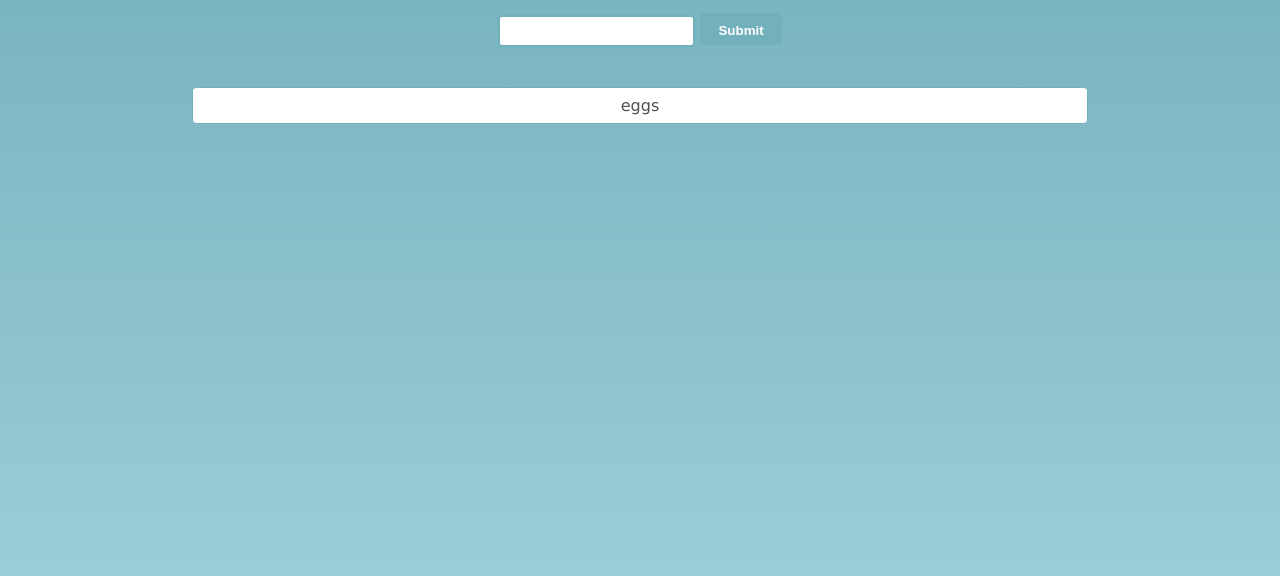
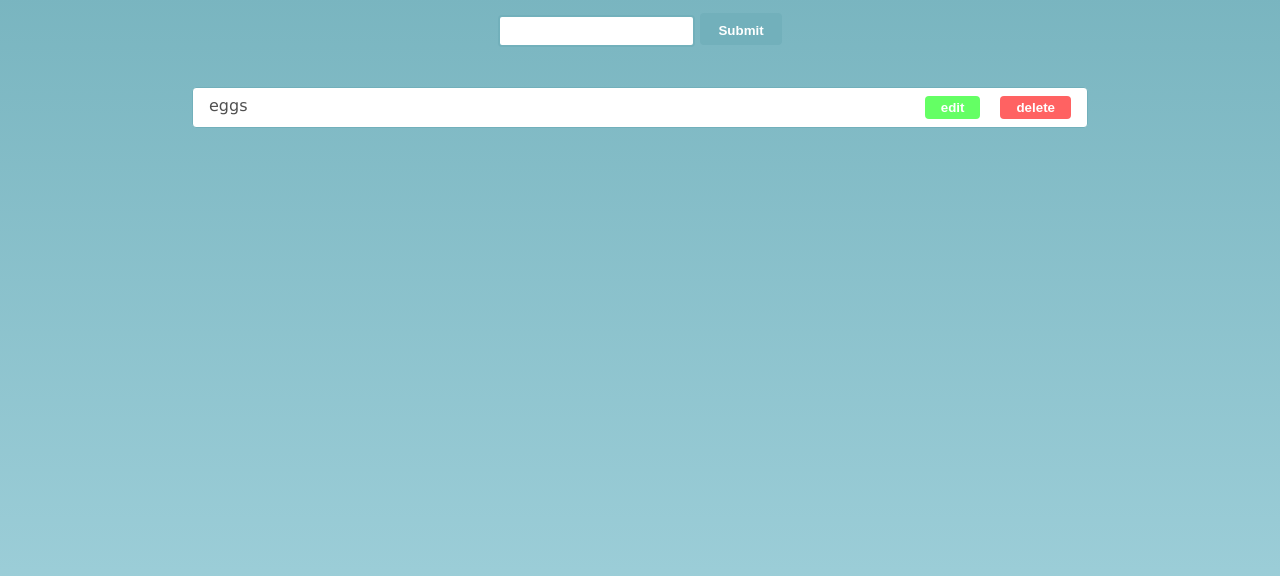
Before and after one commit to Tirelo-Mputle/to_do_list_app, a plain HTML site: page index.html in a window 1280 px wide. Shown: the part 124-700 px from the top of the page. Drawn offline with Linux system fonts and the light colour scheme.

Commit message:
Styled list item and edit and delete buttons

```diff
--- a/css/styles.css
+++ b/css/styles.css
@@ -3,6 +3,8 @@
   --secondary-color: #a5d4de;
   --white: #fff;
   --dark-text: #505050;
+  --delete: rgb(255, 98, 98);
+  --edit: rgb(100, 255, 100);
 
   /* borders */
   --border0_25: 0.25rem;
@@ -74,7 +76,7 @@ li {
 /* end of form */
 
 /* LIST ITEMS */
-.listItem {
+.list_item {
   color: var(--dark-text);
   background-color: var(--white);
   border: 1px solid var(--primary-color);
@@ -82,7 +84,31 @@ li {
   margin: 1rem auto;
   padding: 0.5rem 1rem;
   border-radius: var(--border0_25);
+  display: flex;
+  justify-content: space-between;
 }
+
+/* edit and delete div */
+.edit_delete_div {
+  display: flex;
+  justify-content: flex-end;
+  gap: 1.25rem;
+}
+.delete_button,
+.edit_button {
+  color: var(--white);
+  border-radius: var(--border0_25);
+  padding: 0.25rem 1rem;
+  font-weight: 600;
+  border: none;
+}
+.delete_button {
+  background-color: var(--delete);
+}
+.edit_button {
+  background-color: var(--edit);
+}
+/* END OF LIST ITEM */
 
 .delete {
   background-color: red;
--- a/js/scripts.js
+++ b/js/scripts.js
@@ -10,6 +10,7 @@ let isEditing = false;
 let currentTodo;
 let currentEdit;
 toDoInput.value = "eggs";
+
 const createLi = () => {
   //create currenTodo object
   currentTodo = { value: toDoInput.value, id: Math.random() * 1000 };
@@ -17,16 +18,31 @@ const createLi = () => {
   toDoList.push(currentTodo);
 
   // create list item
-  const toDoItemText = document.createElement("li");
-  toDoItemText.classList.add("listItem");
+  const toDoItem = document.createElement("li");
+  toDoItem.classList.add("list_item");
   //Will use this id to edit and delete the item
-  toDoItemText.dataset.id = currentTodo.id;
-  toDoItemText.innerText = currentTodo.value;
+  toDoItem.dataset.id = currentTodo.id;
+  toDoItem.innerText = currentTodo.value;
   //Append the list item to the ul element.
-  toDoListUl.appendChild(toDoItemText);
-  //Add handleEdit to list items
-  toDoItemText.addEventListener("click", handleEdit);
+  toDoListUl.appendChild(toDoItem);
+  //Add handleEdit to list items!!!!!!!!!!!!
+  toDoItem.addEventListener("click", handleEdit);
 
+  //div containing edit and delete buttons
+  const editDeleteDiv = document.createElement("div");
+  editDeleteDiv.classList.add("edit_delete_div");
+  toDoItem.appendChild(editDeleteDiv);
+
+  //edit button
+  const editButton = document.createElement("button");
+  editButton.classList.add("edit_button");
+  editButton.innerText = "edit";
+  editDeleteDiv.appendChild(editButton);
+  //delete button
+  const deleteButton = document.createElement("button");
+  deleteButton.classList.add("delete_button");
+  deleteButton.innerText = "delete";
+  editDeleteDiv.appendChild(deleteButton);
   // const deleteBtn = document.createElement("button");
   // deleteBtn.classList.add("delete");
   // deleteBtn.dataset.id = currentTodo.id + 1;
```
